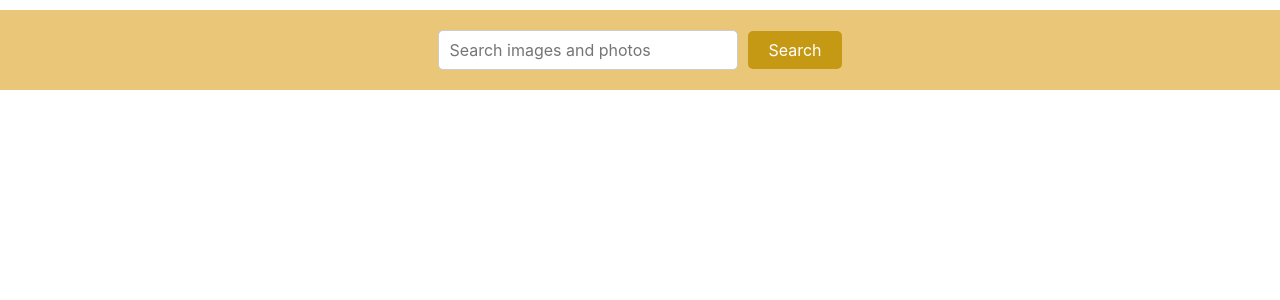
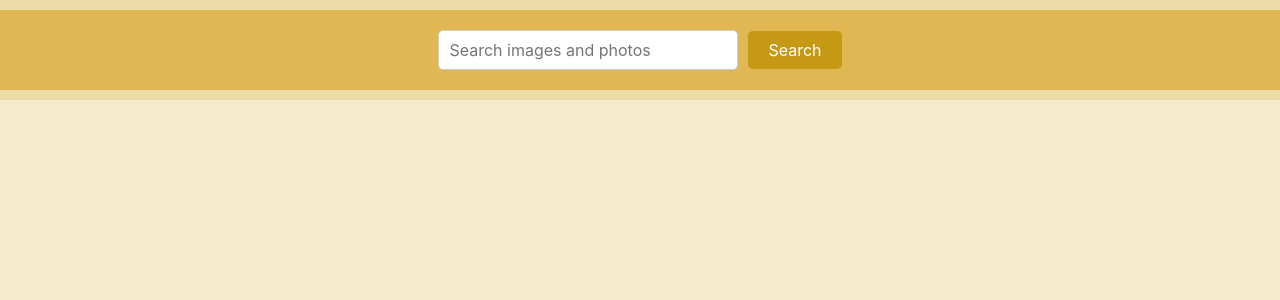
Before and after one commit to PrysiazhnaIra/goit-react-hw-04, a React (Vite) app: page / in a window 1280 px wide. Shown: the top 300 px of the page. Built offline with nearby package versions, Linux system fonts and the light colour scheme.

Commit message:
background

```diff
--- a/src/components/LoadMoreBtn/LoadMoreBtn.module.css
+++ b/src/components/LoadMoreBtn/LoadMoreBtn.module.css
@@ -20,4 +20,7 @@
 .btnBlock {
   display: flex;
   justify-content: center;
+  background-color: #da9e1b96;
+  margin-top: 20px;
+  margin-bottom: 20px;
 }
--- a/src/components/SearchBar/SearchBar.module.css
+++ b/src/components/SearchBar/SearchBar.module.css
@@ -40,7 +40,7 @@
   width: 100%;
   /* position: fixed; */
   top: 0;
-  background-color: white;
+  background-color: #cd9f1535;
   padding: 10px 0;
   /* z-index: 1000; */
 }
--- a/src/index.css
+++ b/src/index.css
@@ -5,7 +5,7 @@
 
   color-scheme: light dark;
   color: rgba(13, 13, 13, 0.87);
-  background-color: white;
+  background-color: #cd9f1535;
 
   font-synthesis: none;
   text-rendering: optimizeLegibility;
```
